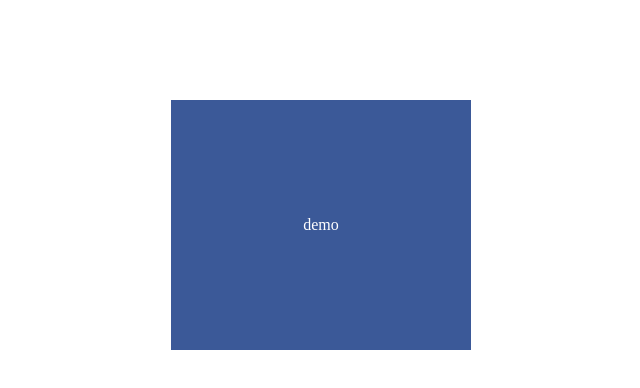
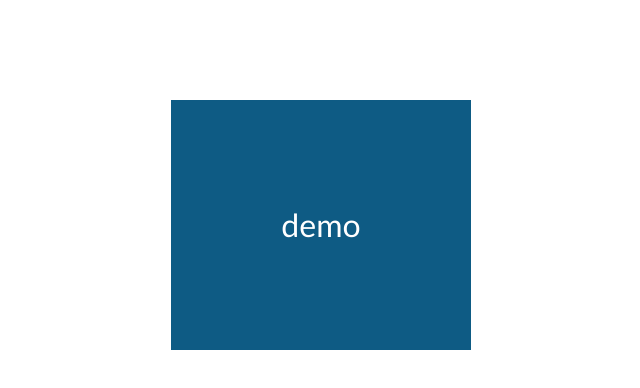
Before and after one commit to rasismeiro/touch, a plain HTML site: page demo.html in a window 1280 px wide. Shown: the whole page, without its empty margins (319-959 px from the left). Drawn offline with Linux system fonts and the light colour scheme.

Commit message:
Update demo.html

```diff
--- a/demo.html
+++ b/demo.html
@@ -9,6 +9,7 @@
     <style type="text/css">
       body {
         margin: 0; padding: 0;
+        font-family: Calibri,Helvetica,Arial,sans-serif;
       }
       .box {
         position: relative;
@@ -17,16 +18,19 @@
         width: 300px;
         height: 250px;
         line-height:250px;
-        background-color: #3B5998;
+        background-color: #0E5B84;
         text-align: center;
         color: #fff;
+        font-size: 32px;
       }
     </style>
   </head>
   <body>
+
     <div id="demo" class="box">demo</div>
 
     <script type="text/javascript" src="https://raw.github.com/rasismeiro/touch/master/touch.js"></script>
     <script type="text/javascript" src="https://raw.github.com/rasismeiro/touch/master/demo.js"></script>
+
   </body>
 </html>
```
